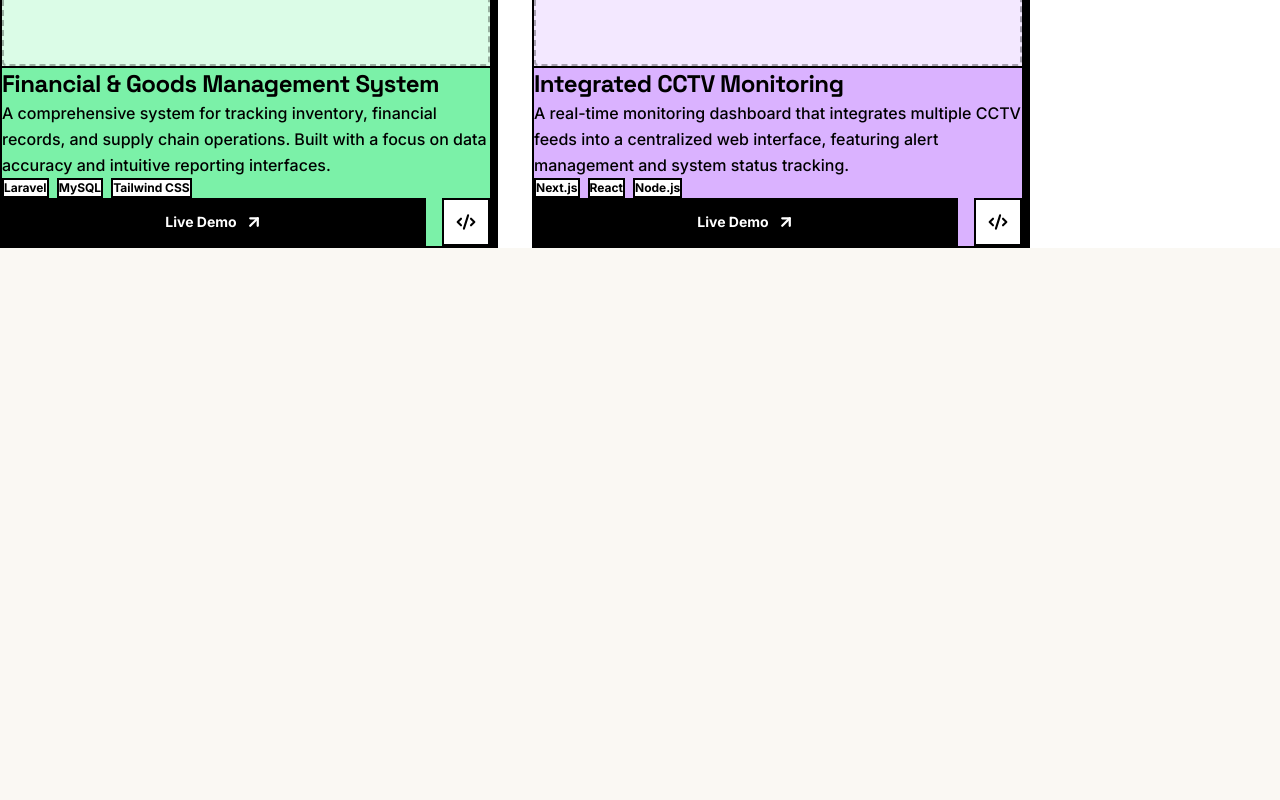
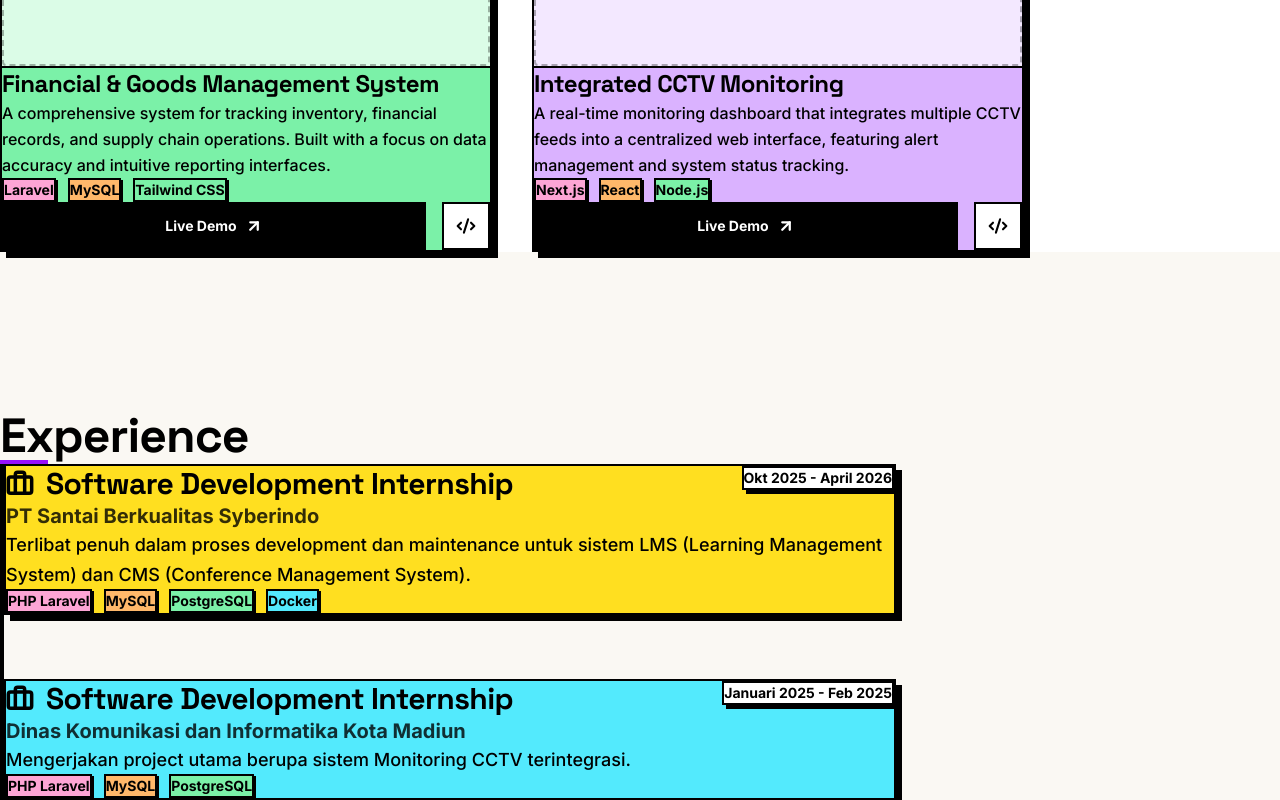
Before and after one commit to dioniks12/portofolio-web, a Next.js app: page / in a window 1280 px wide. Shown: the part 2033-2833 px from the top of the page. Before the commit the page ends 2281 px from the top, so only its background shows below. Built offline with nearby package versions, Linux system fonts and the light colour scheme.

Commit message:
style: fix margin overlap and add colors to tech stack tags

```diff
--- a/app/page.tsx
+++ b/app/page.tsx
@@ -2,6 +2,7 @@ import Hero from '@/components/sections/Hero';
 import About from '@/components/sections/About';
 import Skills from '@/components/sections/Skills';
 import Projects from '@/components/sections/Projects';
+import Experience from '@/components/sections/Experience';
 
 // Home page entry - renders sections with neobrutalism vibes
 const Home = () => {
@@ -11,6 +12,7 @@ const Home = () => {
       <About />
       <Skills />
       <Projects />
+      <Experience />
     </main>
   );
 };
--- /dev/null
+++ b/components/sections/Experience.tsx
@@ -0,0 +1,113 @@
+'use client';
+
+import { motion } from 'framer-motion';
+import { Briefcase } from 'lucide-react';
+
+// Experience section - displays professional timeline with neobrutalism design
+const Experience = () => {
+  const tagColors = ['bg-pink-300', 'bg-orange-300', 'bg-green-300', 'bg-cyan-300', 'bg-purple-300'];
+
+  const containerVariants = {
+    hidden: { opacity: 0 },
+    visible: {
+      opacity: 1,
+      transition: { staggerChildren: 0.2 },
+    },
+  };
+
+  const itemVariants = {
+    hidden: { opacity: 0, x: -30 },
+    visible: { opacity: 1, x: 0, transition: { duration: 0.5, ease: 'easeOut' } },
+  };
+
+  const experiences = [
+    {
+      role: 'Software Development Internship',
+      company: 'PT Santai Berkualitas Syberindo',
+      period: 'Okt 2025 - April 2026',
+      description: 'Terlibat penuh dalam proses development dan maintenance untuk sistem LMS (Learning Management System) dan CMS (Conference Management System).',
+      techStack: ['PHP Laravel', 'MySQL', 'PostgreSQL', 'Docker'],
+      color: 'bg-yellow-300',
+    },
+    {
+      role: 'Software Development Internship',
+      company: 'Dinas Komunikasi dan Informatika Kota Madiun',
+      period: 'Januari 2025 - Feb 2025',
+      description: 'Mengerjakan project utama berupa sistem Monitoring CCTV terintegrasi.',
+      techStack: ['PHP Laravel', 'MySQL', 'PostgreSQL'],
+      color: 'bg-cyan-300',
+    },
+  ];
+
+  return (
+    <section className="w-full py-32 px-4 bg-[#faf8f3] my-20" id="experience">
+      <div className="max-w-4xl mx-auto">
+        {/* Heading */}
+        <motion.div
+          initial="hidden"
+          whileInView="visible"
+          viewport={{ once: true, amount: 0.2 }}
+          variants={itemVariants}
+          className="mb-20"
+        >
+          <h2 className="text-4xl sm:text-5xl font-black text-black tracking-tighter mb-2">
+            Experience
+          </h2>
+          <div className="w-12 h-1 bg-purple-600"></div>
+        </motion.div>
+
+        {/* Timeline */}
+        <motion.div
+          variants={containerVariants}
+          initial="hidden"
+          whileInView="visible"
+          viewport={{ once: true, amount: 0.1 }}
+          className="relative border-l-4 border-black ml-4 md:ml-8 flex flex-col gap-16 pb-8"
+        >
+          {experiences.map((exp, index) => (
+            <motion.div key={index} variants={itemVariants} className="ml-8 relative group">
+              {/* Timeline Dot */}
+              <div className="absolute -left-[46px] top-4 w-6 h-6 bg-white border-4 border-black rounded-full group-hover:bg-purple-500 transition-colors"></div>
+
+              {/* Experience Card */}
+              <div
+                className={`${exp.color} border-2 border-black p-8 md:p-10 shadow-[6px_6px_0px_0px_rgba(0,0,0,1)] group-hover:-translate-y-1 group-hover:shadow-[8px_8px_0px_0px_rgba(0,0,0,1)] transition-all duration-300`}
+              >
+                <div className="flex flex-col md:flex-row md:items-start md:justify-between gap-6 mb-8">
+                  <div>
+                    <h3 className="text-3xl font-black text-black tracking-tight flex items-center gap-3">
+                      <Briefcase size={28} strokeWidth={3} />
+                      {exp.role}
+                    </h3>
+                    <p className="text-xl font-bold text-black/80 mt-2">{exp.company}</p>
+                  </div>
+                  <span className="inline-block bg-white border-2 border-black px-5 py-2 font-bold text-sm text-black shadow-[4px_4px_0px_0px_rgba(0,0,0,1)] whitespace-nowrap">
+                    {exp.period}
+                  </span>
+                </div>
+
+                <p className="text-lg text-black font-medium leading-relaxed mb-10">
+                  {exp.description}
+                </p>
+
+                {/* Tech Stack */}
+                <div className="flex flex-wrap gap-3">
+                  {exp.techStack.map((tech, i) => (
+                    <span
+                      key={i}
+                      className={`px-4 py-2 ${tagColors[i % tagColors.length]} border-2 border-black text-sm font-bold text-black shadow-[2px_2px_0px_0px_rgba(0,0,0,1)]`}
+                    >
+                      {tech}
+                    </span>
+                  ))}
+                </div>
+              </div>
+            </motion.div>
+          ))}
+        </motion.div>
+      </div>
+    </section>
+  );
+};
+
+export default Experience;
--- a/components/sections/Projects.tsx
+++ b/components/sections/Projects.tsx
@@ -5,6 +5,8 @@ import { ArrowUpRight, Code2 } from 'lucide-react';
 
 // Projects section - displays key projects with neobrutalism design
 const Projects = () => {
+  const tagColors = ['bg-pink-300', 'bg-orange-300', 'bg-green-300', 'bg-cyan-300', 'bg-purple-300'];
+
   const containerVariants = {
     hidden: { opacity: 0 },
     visible: {
@@ -93,11 +95,11 @@ const Projects = () => {
                 </p>
 
                 {/* Tech Stack */}
-                <div className="flex flex-wrap gap-2 mb-8">
+                <div className="flex flex-wrap gap-3 mb-10">
                   {project.techStack.map((tech, i) => (
                     <span
                       key={i}
-                      className="px-3 py-1 bg-white border-2 border-black text-xs font-bold text-black"
+                      className={`px-4 py-2 ${tagColors[i % tagColors.length]} border-2 border-black text-sm font-bold text-black shadow-[2px_2px_0px_0px_rgba(0,0,0,1)]`}
                     >
                       {tech}
                     </span>
```
Also changed, not shown: 1 other file (tests, documents, lock files or other folders).
